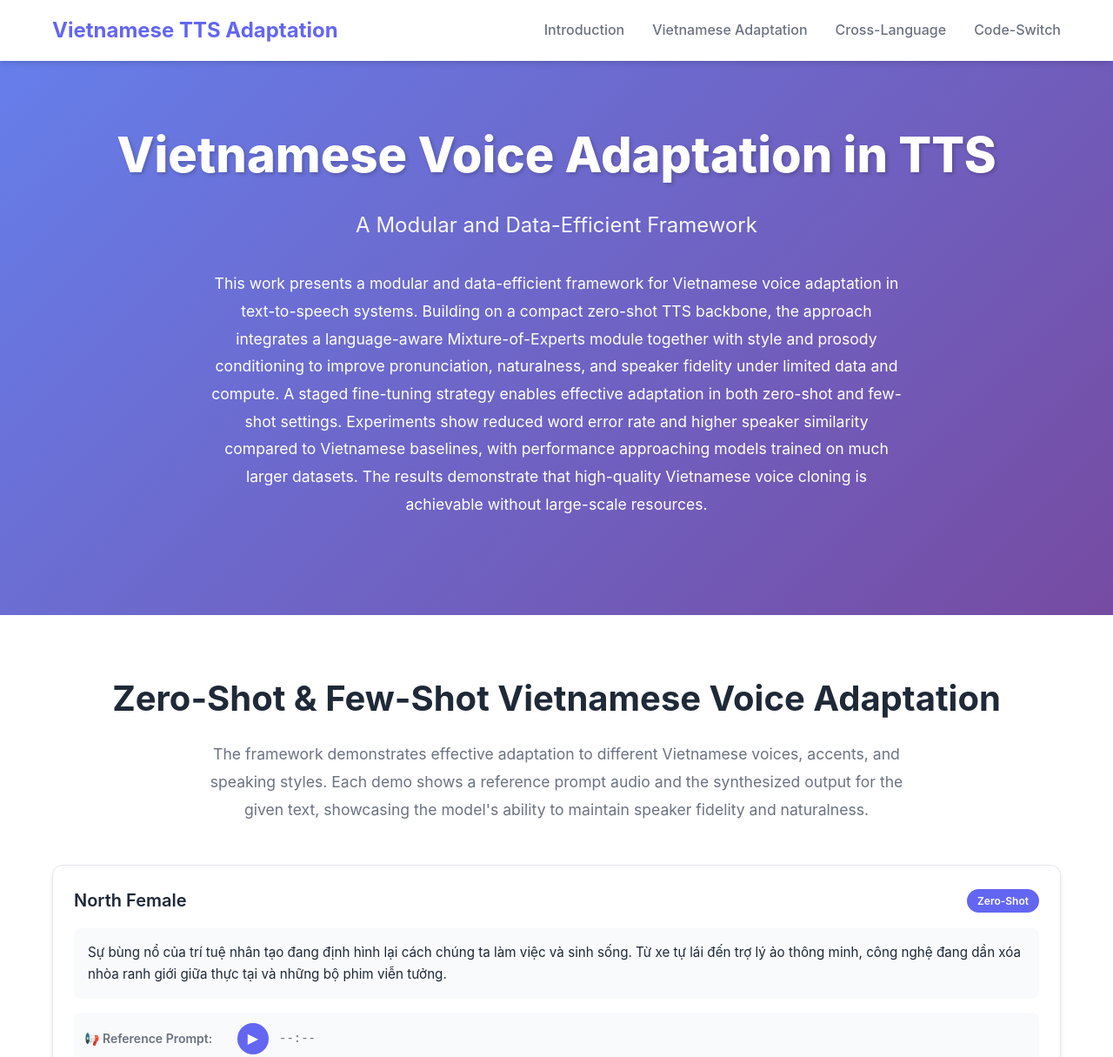
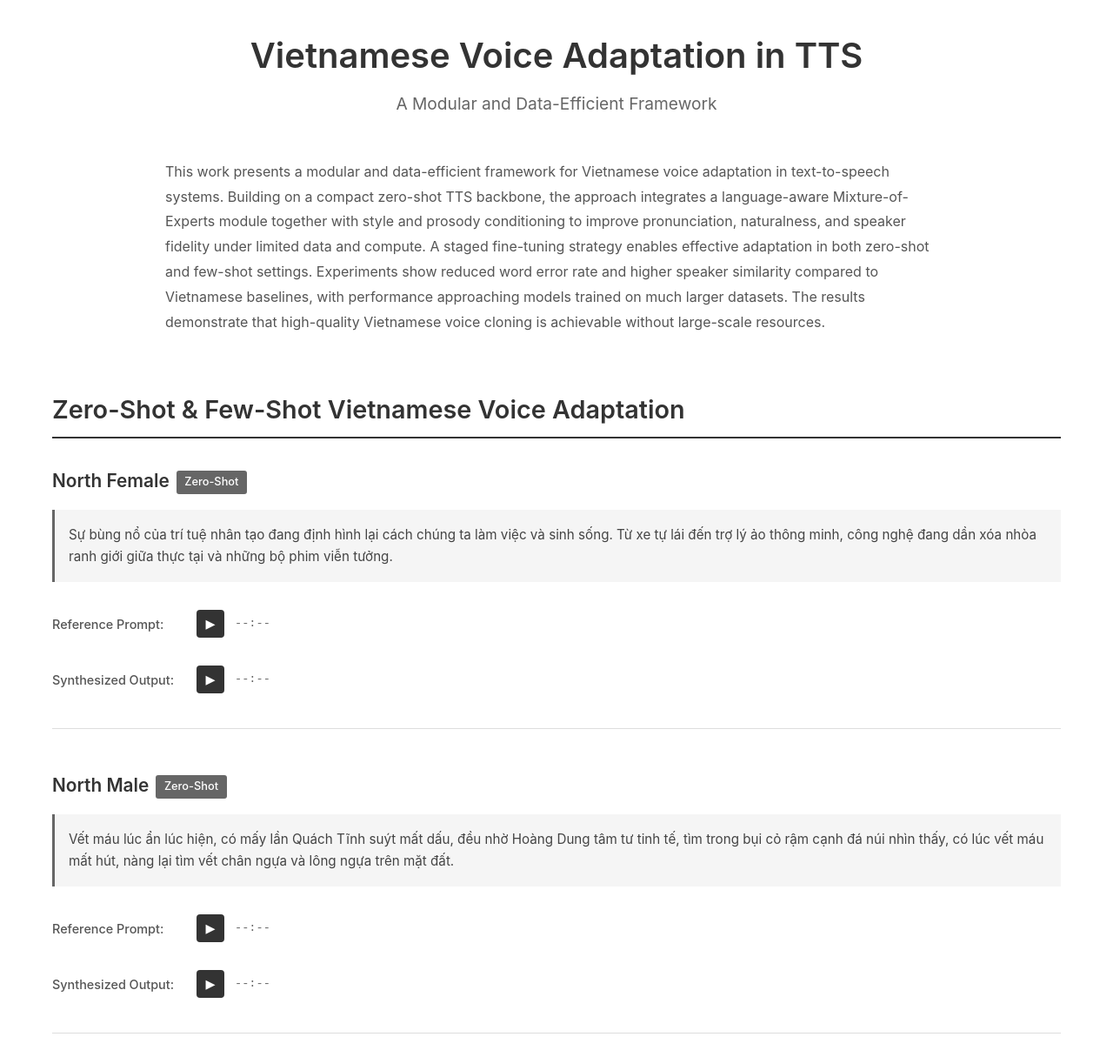
Before and after one commit to giangntt/tts_demo, a plain HTML site: page index.html in a window 1280 px wide. Shown: the top 1215 px of the page at 87% size. Drawn offline with Linux system fonts and the light colour scheme.

Commit message:
minimal desing

```diff
--- a/index.html
+++ b/index.html
@@ -7,79 +7,44 @@
     <link rel="stylesheet" href="styles.css">
 </head>
 <body>
-    <!-- Navigation -->
-    <nav class="navbar">
     <div class="container">
-            <div class="nav-brand">Vietnamese TTS Adaptation</div>
-            <div class="nav-links">
-                <a href="#introduction">Introduction</a>
-                <a href="#vietnamese-adaptation">Vietnamese Adaptation</a>
-                <a href="#cross-language">Cross-Language</a>
-                <a href="#code-switch">Code-Switch</a>
-            </div>
-        </div>
-    </nav>
+        <!-- Header -->
+        <header class="header">
+            <h1>Vietnamese Voice Adaptation in TTS</h1>
+            <p class="subtitle">A Modular and Data-Efficient Framework</p>
+        </header>
 
-    <!-- Hero Section -->
-    <section id="introduction" class="hero">
-        <div class="container">
-            <h1 class="hero-title">Vietnamese Voice Adaptation in TTS</h1>
-            <p class="hero-subtitle">A Modular and Data-Efficient Framework</p>
-            <div class="hero-description">
-                <p>This work presents a modular and data-efficient framework for Vietnamese voice adaptation in text-to-speech systems. Building on a compact zero-shot TTS backbone, the approach integrates a language-aware Mixture-of-Experts module together with style and prosody conditioning to improve pronunciation, naturalness, and speaker fidelity under limited data and compute. A staged fine-tuning strategy enables effective adaptation in both zero-shot and few-shot settings. Experiments show reduced word error rate and higher speaker similarity compared to Vietnamese baselines, with performance approaching models trained on much larger datasets. The results demonstrate that high-quality Vietnamese voice cloning is achievable without large-scale resources.</p>
-            </div>
-        </div>
+        <!-- Introduction -->
+        <section id="introduction" class="section">
+            <p class="description">
+                This work presents a modular and data-efficient framework for Vietnamese voice adaptation in text-to-speech systems. Building on a compact zero-shot TTS backbone, the approach integrates a language-aware Mixture-of-Experts module together with style and prosody conditioning to improve pronunciation, naturalness, and speaker fidelity under limited data and compute. A staged fine-tuning strategy enables effective adaptation in both zero-shot and few-shot settings. Experiments show reduced word error rate and higher speaker similarity compared to Vietnamese baselines, with performance approaching models trained on much larger datasets. The results demonstrate that high-quality Vietnamese voice cloning is achievable without large-scale resources.
+            </p>
         </section>
 
         <!-- Vietnamese Voice Adaptation Section -->
-    <section id="vietnamese-adaptation" class="demo-section">
-        <div class="container">
-            <h2 class="section-title">Zero-Shot & Few-Shot Vietnamese Voice Adaptation</h2>
-            <p class="section-description">
-                The framework demonstrates effective adaptation to different Vietnamese voices, accents, and speaking styles.
-                Each demo shows a reference prompt audio and the synthesized output for the given text, showcasing the model's ability to maintain speaker fidelity and naturalness.
-            </p>
-
-            <div class="demo-grid" id="vietnamese-demos">
+        <section id="vietnamese-adaptation" class="section">
+            <h2>Zero-Shot & Few-Shot Vietnamese Voice Adaptation</h2>
+            <div id="vietnamese-demos">
                 <!-- Demos will be populated by JavaScript -->
-            </div>
             </div>
         </section>
 
         <!-- Cross-Language Adaptation Section -->
-    <section id="cross-language" class="demo-section alt-bg">
-        <div class="container">
-            <h2 class="section-title">Cross-Language Adaptation</h2>
-            <p class="section-description">
-                The language-aware framework enables effective voice adaptation across languages. Here we demonstrate Vietnamese-to-English and English-to-Vietnamese voice adaptation, maintaining natural pronunciation and voice characteristics.
-            </p>
-
-            <div class="demo-grid" id="cross-language-demos">
+        <section id="cross-language" class="section">
+            <h2>Cross-Language Adaptation</h2>
+            <div id="cross-language-demos">
                 <!-- Demos will be populated by JavaScript -->
-            </div>
             </div>
         </section>
 
         <!-- Code-Switch Section -->
-    <section id="code-switch" class="demo-section">
-        <div class="container">
-            <h2 class="section-title">Code-Switch Adaptation</h2>
-            <p class="section-description">
-                Real-world conversations often mix languages. The framework handles code-switching seamlessly, maintaining natural pronunciation and voice characteristics across language boundaries through the language-aware MoE module.
-            </p>
-
-            <div class="demo-grid" id="code-switch-demos">
+        <section id="code-switch" class="section">
+            <h2>Code-Switch Adaptation</h2>
+            <div id="code-switch-demos">
                 <!-- Demos will be populated by JavaScript -->
             </div>
+        </section>
     </div>
-    </section>
-
-    <!-- Footer -->
-    <footer class="footer">
-        <div class="container">
-            <p>&copy; 2025 Thesis Demo. Vietnamese Voice Adaptation in Text-to-Speech Systems.</p>
-        </div>
-    </footer>
 
     <script src="script.js"></script>
 </body>
--- a/script.js
+++ b/script.js
@@ -189,24 +189,20 @@ function createAudioPlayer(audioSrc, label) {
     return wrapper;
 }
 
-// Create demo card with line-by-line audio layout
+// Create demo item with line-by-line audio layout
 function createDemoCard(demo) {
-    const card = document.createElement('div');
-    card.className = 'demo-card';
-
-    const header = document.createElement('div');
-    header.className = 'demo-card-header';
+    const item = document.createElement('div');
+    item.className = 'demo-item';
 
     const title = document.createElement('h3');
-    title.className = 'demo-card-title';
+    title.className = 'demo-title';
     title.textContent = demo.title;
 
     const badge = document.createElement('span');
-    badge.className = 'demo-card-badge';
+    badge.className = 'demo-badge';
     badge.textContent = demo.badge;
 
-    header.appendChild(title);
-    header.appendChild(badge);
+    title.appendChild(badge);
 
     const text = document.createElement('div');
     text.className = 'demo-text';
@@ -221,7 +217,7 @@ function createDemoCard(demo) {
     promptRow.className = 'audio-row';
     const promptLabel = document.createElement('span');
     promptLabel.className = 'audio-row-label';
-    promptLabel.textContent = '📢 Reference Prompt:';
+    promptLabel.textContent = 'Reference Prompt:';
     promptRow.appendChild(promptLabel);
     promptRow.appendChild(createAudioPlayer(demo.promptAudio, 'prompt'));
 
@@ -230,18 +226,18 @@ function createDemoCard(demo) {
     synthRow.className = 'audio-row';
     const synthLabel = document.createElement('span');
     synthLabel.className = 'audio-row-label';
-    synthLabel.textContent = '🎵 Synthesized Output:';
+    synthLabel.textContent = 'Synthesized Output:';
     synthRow.appendChild(synthLabel);
     synthRow.appendChild(createAudioPlayer(demo.synthAudio, 'synthesized'));
 
     audioRows.appendChild(promptRow);
     audioRows.appendChild(synthRow);
 
-    card.appendChild(header);
-    card.appendChild(text);
-    card.appendChild(audioRows);
+    item.appendChild(title);
+    item.appendChild(text);
+    item.appendChild(audioRows);
 
-    return card;
+    return item;
 }
 
 // Populate demo sections
@@ -266,21 +262,7 @@ function populateDemos() {
     });
 }
 
-// Smooth scrolling for navigation links
+// Initialize demos
 document.addEventListener('DOMContentLoaded', () => {
     populateDemos();
-
-    // Add smooth scrolling to navigation links
-    document.querySelectorAll('a[href^="#"]').forEach(anchor => {
-        anchor.addEventListener('click', function (e) {
-            e.preventDefault();
-            const target = document.querySelector(this.getAttribute('href'));
-            if (target) {
-                target.scrollIntoView({
-                    behavior: 'smooth',
-                    block: 'start'
-                });
-            }
-        });
-    });
 });
--- a/styles.css
+++ b/styles.css
@@ -4,25 +4,12 @@
     box-sizing: border-box;
 }
 
-:root {
-    --primary-color: #6366f1;
-    --primary-dark: #4f46e5;
-    --secondary-color: #8b5cf6;
-    --text-primary: #1f2937;
-    --text-secondary: #6b7280;
-    --bg-primary: #ffffff;
-    --bg-secondary: #f9fafb;
-    --bg-card: #ffffff;
-    --border-color: #e5e7eb;
-    --shadow: 0 4px 6px -1px rgba(0, 0, 0, 0.1), 0 2px 4px -1px rgba(0, 0, 0, 0.06);
-    --shadow-lg: 0 10px 15px -3px rgba(0, 0, 0, 0.1), 0 4px 6px -2px rgba(0, 0, 0, 0.05);
-}
-
 body {
     font-family: -apple-system, BlinkMacSystemFont, 'Segoe UI', Roboto, 'Helvetica Neue', Arial, sans-serif;
     line-height: 1.6;
-    color: var(--text-primary);
-    background-color: var(--bg-primary);
+    color: #333;
+    background-color: #fff;
+    padding: 2rem 0;
 }
 
 .container {
@@ -31,184 +18,107 @@ body {
     padding: 0 20px;
 }
 
-/* Navigation */
-.navbar {
-    background: var(--bg-primary);
-    box-shadow: var(--shadow);
-    position: sticky;
-    top: 0;
-    z-index: 1000;
-    backdrop-filter: blur(10px);
-    background-color: rgba(255, 255, 255, 0.9);
-}
-
-.navbar .container {
-    display: flex;
-    justify-content: space-between;
-    align-items: center;
-    padding: 1rem 20px;
-}
-
-.nav-brand {
-    font-size: 1.5rem;
-    font-weight: 700;
-    color: var(--primary-color);
-}
-
-.nav-links {
-    display: flex;
-    gap: 2rem;
-}
-
-.nav-links a {
-    text-decoration: none;
-    color: var(--text-secondary);
-    font-weight: 500;
-    transition: color 0.3s;
-}
-
-.nav-links a:hover {
-    color: var(--primary-color);
-}
-
-/* Hero Section */
-.hero {
-    padding: 4rem 0;
-    background: linear-gradient(135deg, #667eea 0%, #764ba2 100%);
-    color: white;
+/* Header */
+.header {
     text-align: center;
-}
-
-.hero-title {
-    font-size: 3.5rem;
-    font-weight: 800;
-    margin-bottom: 1rem;
-    text-shadow: 2px 2px 4px rgba(0, 0, 0, 0.2);
-}
-
-.hero-subtitle {
-    font-size: 1.5rem;
-    margin-bottom: 2rem;
-    opacity: 0.95;
-}
-
-.hero-description {
-    max-width: 800px;
-    margin: 0 auto;
-    font-size: 1.1rem;
-    line-height: 1.8;
     margin-bottom: 3rem;
 }
 
-
-/* Demo Sections */
-.demo-section {
-    padding: 4rem 0;
+.header h1 {
+    font-size: 2.5rem;
+    font-weight: 600;
+    margin-bottom: 0.5rem;
+    color: #333;
 }
 
-.demo-section.alt-bg {
-    background-color: var(--bg-secondary);
+.subtitle {
+    font-size: 1.2rem;
+    color: #666;
 }
 
-.section-title {
-    font-size: 2.5rem;
-    font-weight: 700;
-    text-align: center;
-    margin-bottom: 1rem;
-    color: var(--text-primary);
+/* Sections */
+.section {
+    margin-bottom: 4rem;
 }
 
-.section-description {
-    text-align: center;
-    color: var(--text-secondary);
-    font-size: 1.1rem;
-    max-width: 800px;
-    margin: 0 auto 3rem;
-    line-height: 1.8;
+.section h2 {
+    font-size: 1.8rem;
+    font-weight: 600;
+    margin-bottom: 2rem;
+    color: #333;
+    border-bottom: 2px solid #333;
+    padding-bottom: 0.5rem;
 }
 
-.demo-grid {
-    display: flex;
-    flex-direction: column;
-    gap: 2rem;
+.description {
+    font-size: 1rem;
+    line-height: 1.8;
+    color: #555;
+    margin-bottom: 2rem;
+    max-width: 900px;
+    margin-left: auto;
+    margin-right: auto;
 }
 
 /* Demo Card */
-.demo-card {
-    background: var(--bg-card);
-    border-radius: 12px;
-    padding: 1.5rem;
-    box-shadow: var(--shadow);
-    transition: transform 0.3s, box-shadow 0.3s;
-    border: 1px solid var(--border-color);
+.demo-item {
+    margin-bottom: 3rem;
+    padding-bottom: 2rem;
+    border-bottom: 1px solid #ddd;
 }
 
-.demo-card:hover {
-    transform: translateY(-5px);
-    box-shadow: var(--shadow-lg);
+.demo-item:last-child {
+    border-bottom: none;
 }
 
-.demo-card-header {
-    display: flex;
-    justify-content: space-between;
-    align-items: center;
+.demo-title {
+    font-size: 1.3rem;
+    font-weight: 600;
     margin-bottom: 1rem;
+    color: #333;
 }
 
-.demo-card-title {
-    font-size: 1.25rem;
-    font-weight: 600;
-    color: var(--text-primary);
-    text-transform: capitalize;
-}
-
-.demo-card-badge {
-    background: var(--primary-color);
+.demo-badge {
+    display: inline-block;
+    background: #666;
     color: white;
-    padding: 0.25rem 0.75rem;
-    border-radius: 20px;
-    font-size: 0.75rem;
-    font-weight: 600;
+    padding: 0.2rem 0.6rem;
+    border-radius: 3px;
+    font-size: 0.8rem;
+    font-weight: 500;
+    margin-left: 0.5rem;
+    vertical-align: middle;
 }
 
 .demo-text {
-    background: var(--bg-secondary);
+    margin-bottom: 1.5rem;
     padding: 1rem;
-    border-radius: 8px;
-    margin-bottom: 1rem;
+    background: #f5f5f5;
+    border-left: 3px solid #666;
     font-size: 0.95rem;
-    line-height: 1.6;
-    color: var(--text-primary);
-    min-height: 80px;
+    line-height: 1.7;
+    color: #444;
 }
 
-/* Audio Rows - Line by line layout */
+/* Audio Rows */
 .audio-rows {
     display: flex;
     flex-direction: column;
     gap: 1rem;
-    margin-top: 1rem;
 }
 
 .audio-row {
     display: flex;
     align-items: center;
     gap: 1rem;
-    padding: 0.75rem;
-    background: var(--bg-secondary);
-    border-radius: 8px;
-    transition: background 0.2s;
-}
-
-.audio-row:hover {
-    background: #f3f4f6;
+    padding: 0.5rem 0;
 }
 
 .audio-row-label {
-    font-size: 0.875rem;
-    font-weight: 600;
-    color: var(--text-secondary);
-    min-width: 160px;
+    font-size: 0.9rem;
+    font-weight: 500;
+    color: #555;
+    min-width: 150px;
     flex-shrink: 0;
 }
 
@@ -226,76 +136,55 @@ body {
 }
 
 .audio-player {
-    display: none; /* Hide the default audio element */
+    display: none;
 }
 
 .play-button {
-    background: var(--primary-color);
+    background: #333;
     color: white;
     border: none;
-    width: 36px;
-    height: 36px;
-    border-radius: 50%;
+    width: 32px;
+    height: 32px;
+    border-radius: 4px;
     cursor: pointer;
     display: flex;
     align-items: center;
     justify-content: center;
-    font-size: 1rem;
-    transition: background 0.3s, transform 0.2s;
+    font-size: 0.9rem;
+    transition: background 0.2s;
     flex-shrink: 0;
     padding: 0;
 }
 
 .play-button:hover {
-    background: var(--primary-dark);
-    transform: scale(1.05);
-}
-
-.play-button:active {
-    transform: scale(0.95);
+    background: #555;
 }
 
 .audio-duration {
-    font-size: 0.875rem;
-    color: var(--text-secondary);
+    font-size: 0.85rem;
+    color: #666;
     font-family: 'Courier New', monospace;
-    min-width: 80px;
-    text-align: left;
-}
-
-/* Footer */
-.footer {
-    background: var(--text-primary);
-    color: white;
-    text-align: center;
-    padding: 2rem 0;
-    margin-top: 4rem;
+    min-width: 70px;
 }
 
 /* Responsive Design */
 @media (max-width: 768px) {
-    .hero-title {
-        font-size: 2.5rem;
+    .header h1 {
+        font-size: 2rem;
     }
 
-    .hero-subtitle {
-        font-size: 1.2rem;
+    .subtitle {
+        font-size: 1rem;
     }
 
-    .nav-links {
-        gap: 1rem;
-        font-size: 0.9rem;
-    }
-
-
-    .section-title {
-        font-size: 2rem;
+    .section h2 {
+        font-size: 1.5rem;
     }
 
     .audio-row {
         flex-direction: column;
         align-items: flex-start;
-        gap: 0.75rem;
+        gap: 0.5rem;
     }
 
     .audio-row-label {
@@ -306,23 +195,3 @@ body {
         width: 100%;
     }
 }
-
-@media (max-width: 480px) {
-    .navbar .container {
-        flex-direction: column;
-        gap: 1rem;
-    }
-
-    .nav-links {
-        flex-wrap: wrap;
-        justify-content: center;
-    }
-
-    .hero-title {
-        font-size: 2rem;
-    }
-
-    .hero-subtitle {
-        font-size: 1rem;
-    }
-}
```
Lines whose indentation alone changed are shown as unchanged.
